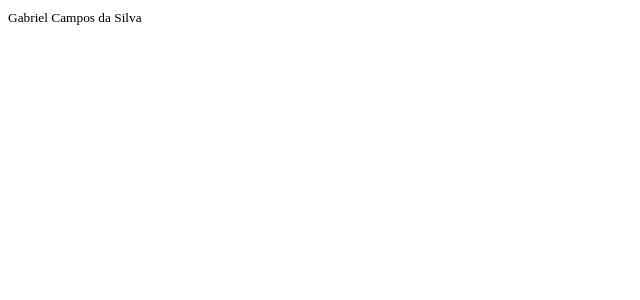
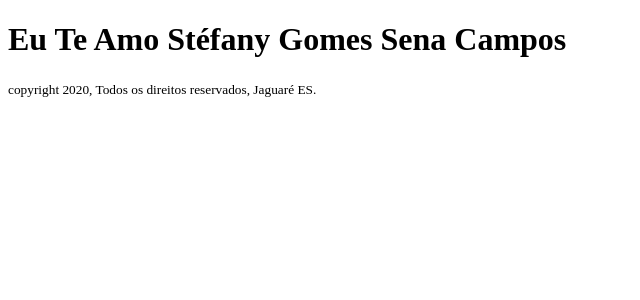
Before and after one commit to GabrielCamp/ideia-unica, a Next.js app: page / in a window 1280 px wide. Shown: the top 300 px of the page, without its empty margins (0-640 px from the left). Built offline with nearby package versions, Linux system fonts and the light colour scheme.

Commit message:
home nova

```diff
--- a/pages/index.js
+++ b/pages/index.js
@@ -1,7 +1,10 @@
 function Home() {
-    return (<h1>EU TE AMO</h1>,
-    <p>Stéfany Gomes Sena</p>,
-    <small>Gabriel Campos da Silva</small>)
+    return (
+    <div>
+        <h1>Eu Te Amo Stéfany Gomes Sena Campos</h1>
+        <small>copyright 2020, Todos os direitos reservados, Jaguaré ES.</small>
+    </div>
+    )
 }
 
 export default Home
```
